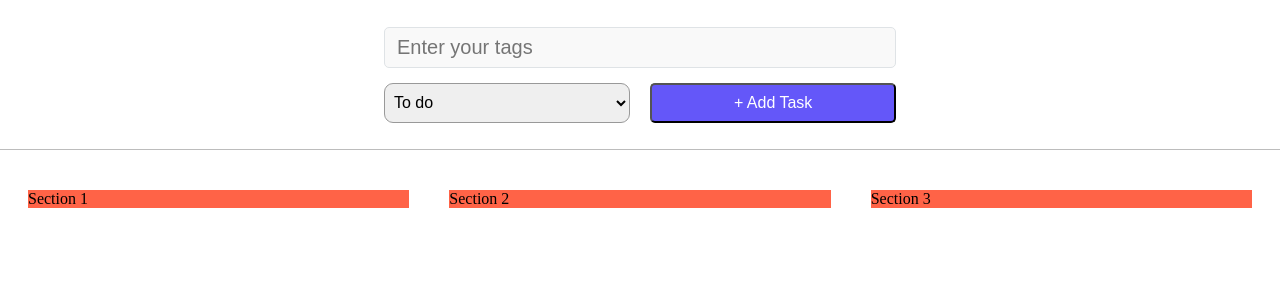
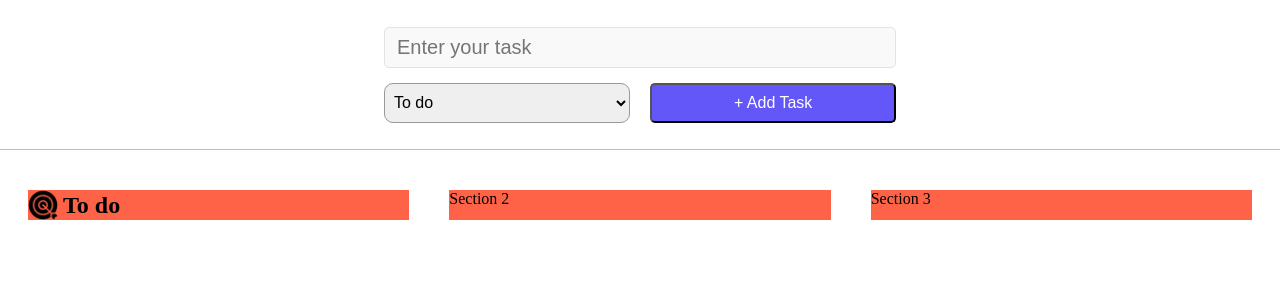
Before and after one commit to Kerciu/todo-app-react, a React (Vite) app: page / in a window 1280 px wide. Shown: the top 300 px of the page. Built offline with nearby package versions, Linux system fonts and the light colour scheme.

Commit message:
fixed typos in the form, added styles for the task columns

```diff
--- a/src/App.jsx
+++ b/src/App.jsx
@@ -1,6 +1,8 @@
 import React from 'react'
+import TaskForm from './assets/components/TaskForm'
+import TaskColumn from './assets/components/TaskColumn'
+
 import './App.css'
-import TaskForm from './assets/components/TaskForm'
 
 const App = () => {
 
@@ -8,7 +10,7 @@ const App = () => {
     <div className='app'>
       <TaskForm />
       <main className='app-main'>
-        <section className='task-column'>Section 1</section>
+        <TaskColumn />
         <section className='task-column'>Section 2</section>
         <section className='task-column'>Section 3</section>
       </main>
--- a/src/assets/components/TaskColumn.css
+++ b/src/assets/components/TaskColumn.css
@@ -0,0 +1,10 @@
+.task-column-heading {
+    display: flex;
+    align-items: center;
+}
+
+.task-column-icon {
+    width: 30px;
+    margin-right: 5px;
+
+}
--- a/src/assets/components/TaskColumn.jsx
+++ b/src/assets/components/TaskColumn.jsx
@@ -1,5 +1,5 @@
 import React from "react";
-import Todo from "../assets/images/direct-hit.png";
+import Todo from "../images/direct-hit.png";
 
 import "./TaskColumn.css";
 
--- a/src/assets/components/TaskForm.jsx
+++ b/src/assets/components/TaskForm.jsx
@@ -5,7 +5,7 @@ import "./TaskForm.css";
 const TaskForm = () => {
     return <header className="app-header">
         <form>
-            <input type="text" className="task-input" placeholder="Enter your tags"/>
+            <input type="text" className="task-input" placeholder="Enter your task"/>
 
             <div className="task-form-bottom-line">
                 <div>
```
